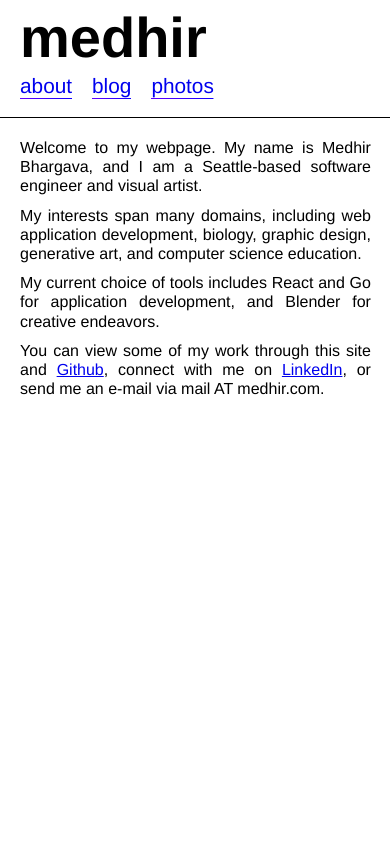
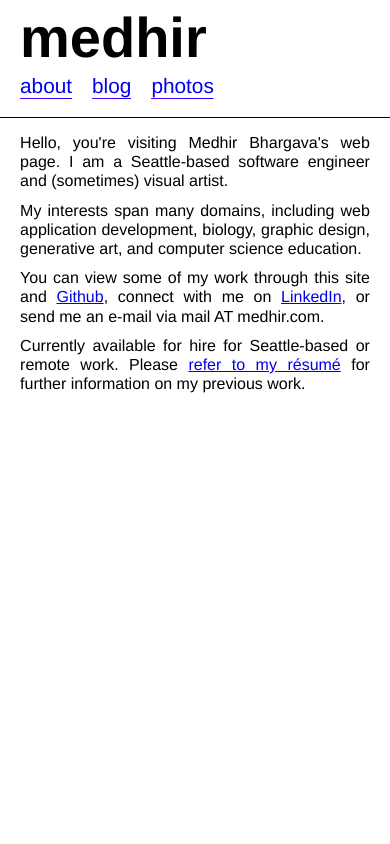
Before and after one commit to medhir/blog, a React (Create React App) app in the folder client/: page /about in a window 390 px wide. Shown: the top 844 px of the page. Built offline with nearby package versions, Linux system fonts and the light colour scheme; no server answers.

Commit message:
Update about section

```diff
--- a/client/src/Components/About/About.css
+++ b/client/src/Components/About/About.css
@@ -39,8 +39,12 @@
 
 @media only screen and (max-width: 500px){
     .about {
-        width: 90%;
+        padding: 5px 0px;
+        width: 100%;
         border: none;
+    }
+    .about > p {
+        padding: 0px 20px;
         text-align: justify;
         text-justify: inter-word;
     }
--- a/client/src/Components/About/index.js
+++ b/client/src/Components/About/index.js
@@ -5,10 +5,11 @@ class About extends Component {
     render () {
         return (
             <section className="about">
-                <p>Welcome to my webpage. My name is Medhir Bhargava, and I am a Seattle-based software engineer and visual artist.</p>
+                <p>Hello, you're visiting Medhir Bhargava's web page. I am a Seattle-based software engineer and (sometimes) visual artist.</p>
                 <p>My interests span many domains, including web application development, biology, graphic design, generative art, and computer science education.</p>
-                <p>My current choice of tools includes React and Go for application development, and Blender for creative endeavors.</p>
+                {/* <p>My current choice of tools includes React and Go for web pplication development, and Blender for creative endeavors.</p> */}
                 <p>You can view some of my work through this site and <a href="https://github.com/medhir">Github</a>, connect with me on <a href="https://linkedin.com/in/medhir">LinkedIn</a>, or send me an e-mail via mail AT medhir.com.</p>
+                <p>Currently available for hire for Seattle-based or remote work. Please <a href="https://s3-us-west-2.amazonaws.com/medhir-blog-dev/R%C3%A9sum%C3%A9+2019.pdf">refer to my résumé</a> for further information on my previous work.</p>
             </section>
         )
     }
```
